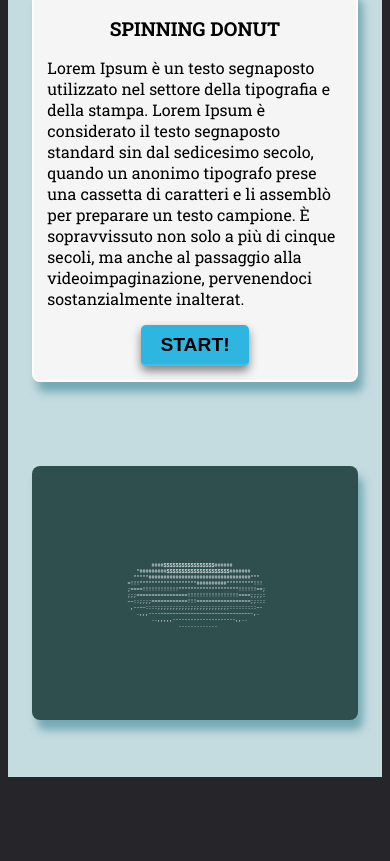
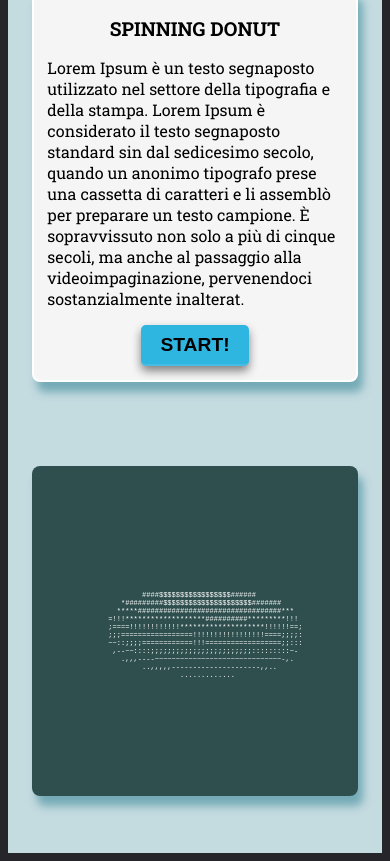
Before and after one commit to Edoardo-Manenti/edoardo-manenti.github.io, a plain HTML site: page index.html in a window 390 px wide. Shown: the part 930-1791 px from the top of the page. Before the commit the page ends 1715 px from the top, so only its background shows below. Drawn offline with Linux system fonts and the light colour scheme.

Commit message:
responsive font js fucntionality added

```diff
--- a/donut.js
+++ b/donut.js
@@ -1,7 +1,7 @@
 function setup(){
     let PI = 3.1415;
     let WIDTH = 80;
-    let HIEGHT = 40;
+    let HEIGHT = 40;
     let R1 = 2;
     let R2 = 1;
     let theta_spacing = 0.07;
@@ -13,6 +13,12 @@ function setup(){
     var tmr1 = undefined;
     pre = document.getElementById("donut-pre");
 
+    var magic_num = 1.75;
+    var pre_width = document.getElementById("content-card-donut").offsetWidth -5;
+    var font_size = pre_width*magic_num/80;
+    pre.setAttribute("style", "font-size: " + font_size + "px;");
+
+
     var A = PI/2;
     var B = 0;
 
@@ -23,7 +29,7 @@ function setup(){
         B += 0.03;
         var cA=Math.cos(A), sA=Math.sin(A);
         var cB=Math.cos(B), sB=Math.sin(B);
-        for(var k=0; k < WIDTH*HIEGHT; k++){
+        for(var k=0; k < WIDTH*HEIGHT; k++){
             output[k] = k%WIDTH == WIDTH-1 ? "\n" : " ";
             zbuffer[k] = 0;
         }
@@ -37,10 +43,10 @@ function setup(){
                 var t = sP*h*cA - sT*sA;
 
                 var x=0|(WIDTH/2 + k1*D*(cP*h*cB - t*sB)),
-                    y=0|(HIEGHT/2 + k1/2*D*(cP*h*sB + t*cB)),
+                    y=0|(HEIGHT/2 + k1/2*D*(cP*h*sB + t*cB)),
                     o=x+WIDTH*y,
                     N=0|(8*((sT*sA - sP*cT*cA)*cB - sP*cT*sA - sT*cA - cP*cT*sB));
-                if(y<HIEGHT && y>=0 && x>=0 && x<WIDTH-1 && D>zbuffer[o])
+                if(y<HEIGHT && y>=0 && x>=0 && x<WIDTH-1 && D>zbuffer[o])
                 {
                     zbuffer[o]=D;
                     output[o]=" .,-~:;=!*#$@"[N>0 ? N:0];
--- a/myPage.css
+++ b/myPage.css
@@ -163,14 +163,10 @@ body {
     color: white;
     width: 100%;
     border-radius: 8px;
-    border: 2px solid darkslategrey;
     margin: 0 0;
 }
 
 /* RESPONSIVE SECTION */
-@media only screen and (max-width: 768) and (orientation: portrait){
-    #donut-pre {
-	font-size:
 @media (orientation: landscape) {
     .card-project {
 	flex-direction: row;
```
